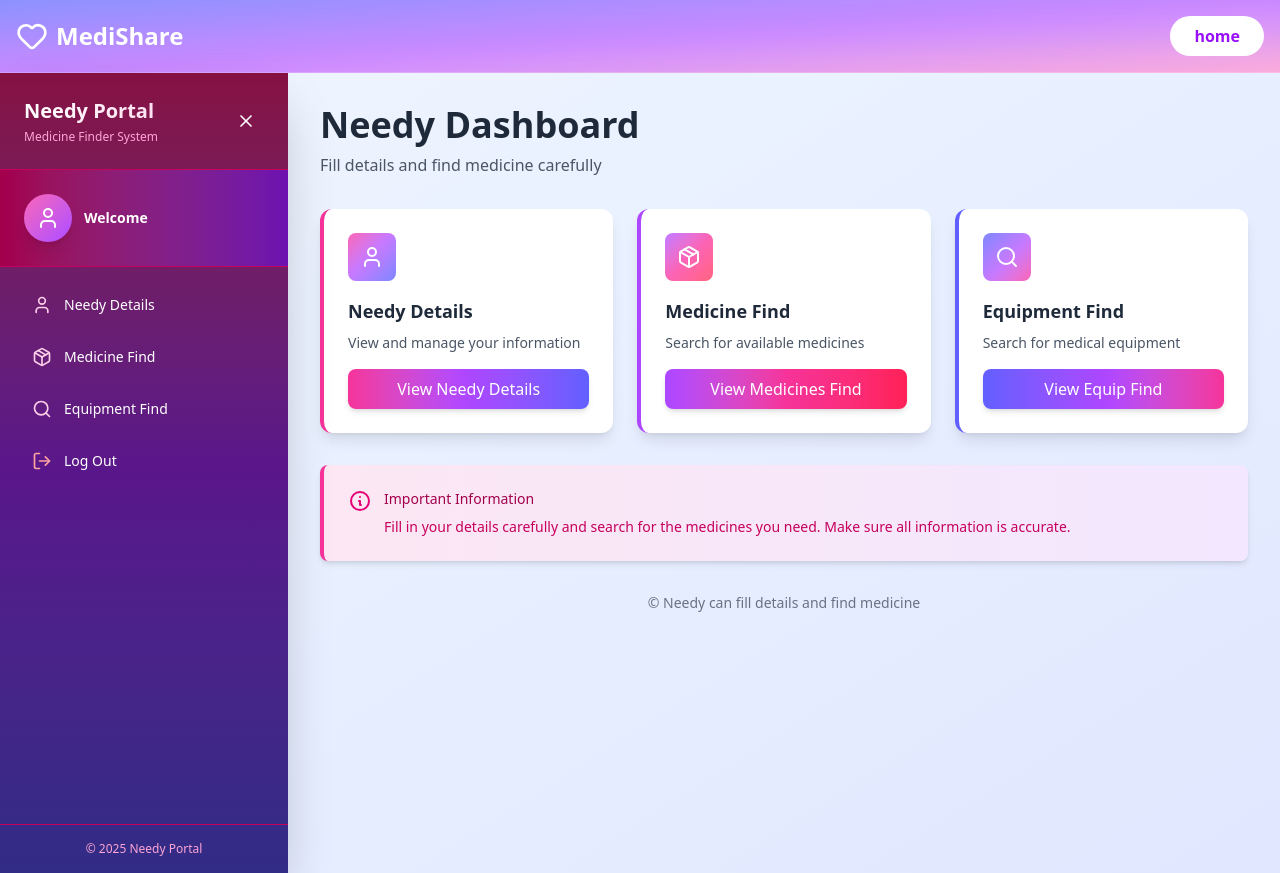
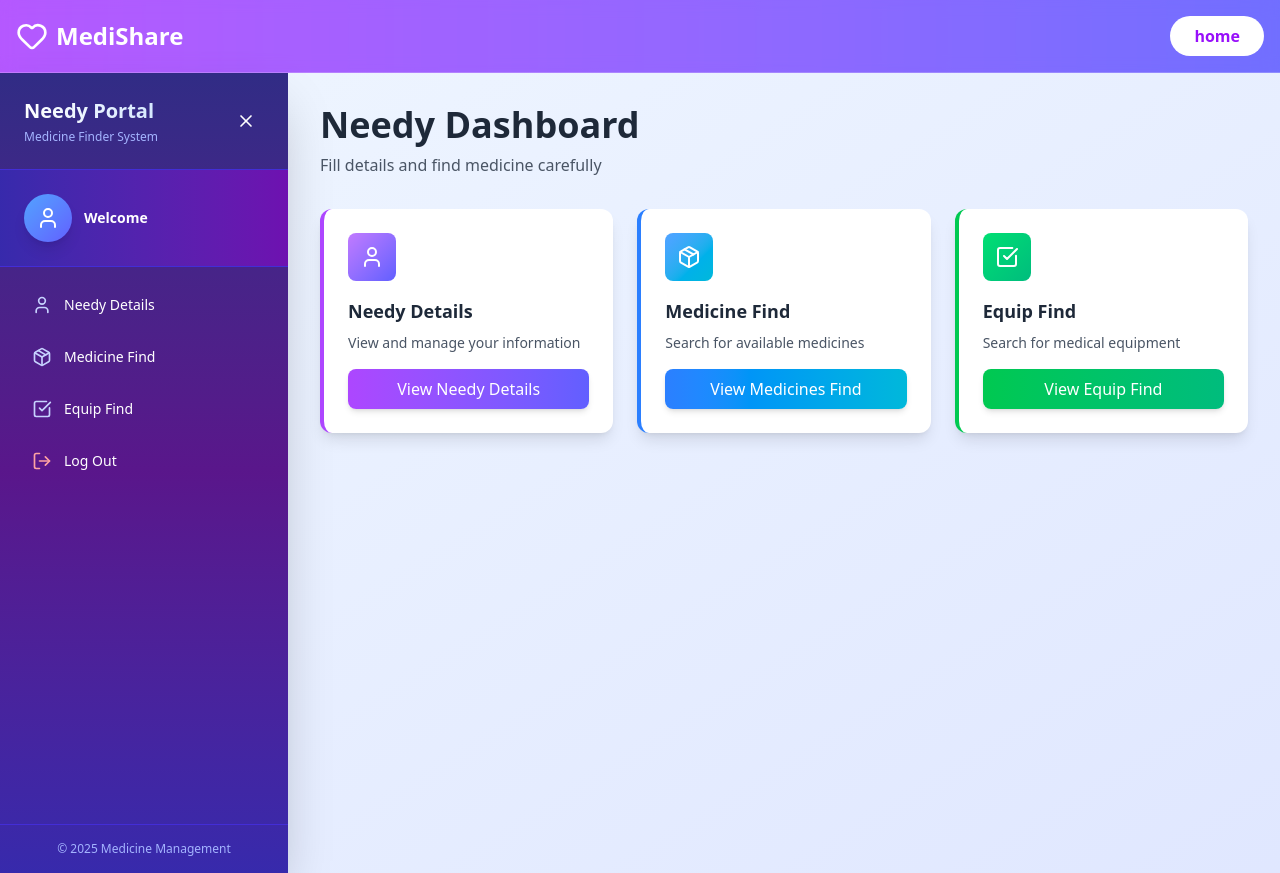
Before and after one commit to rohit-ai-available/medicare-frontend, a React (Vite) app: page /needy-navbar in a window 1280 px wide. Built offline with nearby package versions, Linux system fonts and the light colour scheme; sample sign-in values are in the browser's storage.

Commit message:
yes changed

```diff
--- a/src/NeedyDashboard.jsx
+++ b/src/NeedyDashboard.jsx
@@ -1,6 +1,6 @@
 import React from 'react';
 import { useNavigate } from 'react-router-dom';
-import { User, Package, CheckSquare, Lock, LogOut, Menu, X, Search } from 'lucide-react';
+import { User, Package, CheckSquare, Lock, LogOut, Menu, X } from 'lucide-react';
 import { useEffect, useState } from 'react';
 
 const NeedyDashboard = () => {
@@ -53,8 +53,8 @@ const NeedyDashboard = () => {
     },
     {
       id: 'todo-medicine',
-      title: 'Equipment Find',
-      icon: <Search className="w-5 h-5" />,
+      title: 'Equip Find',
+      icon: <CheckSquare className="w-5 h-5" />,
       onClick: handleTodoList
     },
     {
@@ -72,22 +72,22 @@ const NeedyDashboard = () => {
       <aside
         className={`${
           isSidebarOpen ? 'w-72' : 'w-20'
-        } bg-gradient-to-b from-pink-900 via-purple-900 to-indigo-900 text-white transition-all duration-300 ease-in-out shadow-2xl flex flex-col fixed md:relative h-screen z-50`}
+        } bg-gradient-to-b from-indigo-900 via-purple-900 to-indigo-800 text-white transition-all duration-300 ease-in-out shadow-2xl flex flex-col`}
       >
         {/* Sidebar Header */}
-        <div className="p-6 border-b border-pink-700">
+        <div className="p-6 border-b border-indigo-700">
           <div className="flex items-center justify-between">
             {isSidebarOpen && (
               <div className="flex-1">
-                <h2 className="text-xl font-bold bg-gradient-to-r from-white to-pink-200 bg-clip-text text-transparent">
+                <h2 className="text-xl font-bold bg-gradient-to-r from-white to-blue-200 bg-clip-text text-transparent">
                   Needy Portal
                 </h2>
-                <p className="text-xs text-pink-300 mt-1">Medicine Finder System</p>
+                <p className="text-xs text-indigo-300 mt-1">Medicine Finder System</p>
               </div>
             )}
             <button
               onClick={() => setIsSidebarOpen(!isSidebarOpen)}
-              className="p-2 rounded-lg hover:bg-pink-800 transition-colors"
+              className="p-2 rounded-lg hover:bg-indigo-800 transition-colors"
             >
               {isSidebarOpen ? <X className="w-5 h-5" /> : <Menu className="w-5 h-5" />}
             </button>
@@ -96,14 +96,14 @@ const NeedyDashboard = () => {
 
         {/* User Info */}
         {isSidebarOpen && (
-          <div className="p-6 bg-gradient-to-r from-pink-800 to-purple-800 border-b border-pink-700">
+          <div className="p-6 bg-gradient-to-r from-indigo-800 to-purple-800 border-b border-indigo-700">
             <div className="flex items-center space-x-3">
-              <div className="w-12 h-12 rounded-full bg-gradient-to-br from-pink-400 to-purple-500 flex items-center justify-center shadow-lg">
+              <div className="w-12 h-12 rounded-full bg-gradient-to-br from-blue-400 to-indigo-500 flex items-center justify-center shadow-lg">
                 <User className="w-6 h-6 text-white" />
               </div>
               <div className="flex-1 min-w-0">
                 <p className="text-sm font-semibold text-white truncate">Welcome</p>
-                <p className="text-xs text-pink-200 truncate">{email}</p>
+                <p className="text-xs text-indigo-200 truncate">{email}</p>
               </div>
             </div>
           </div>
@@ -121,11 +121,11 @@ const NeedyDashboard = () => {
                   } py-3 rounded-lg transition-all duration-200 group ${
                     item.isDanger
                       ? 'hover:bg-red-600 hover:shadow-lg hover:shadow-red-500/50'
-                      : 'hover:bg-pink-700 hover:shadow-lg hover:shadow-pink-500/50'
-                  }`}
+                      : 'hover:bg-indigo-700 hover:shadow-lg hover:shadow-indigo-500/50'
+                  } ${!isSidebarOpen && 'tooltip-container'}`}
                   title={!isSidebarOpen ? item.title : ''}
                 >
-                  <span className={item.isDanger ? 'text-red-300' : 'text-pink-200'}>
+                  <span className={item.isDanger ? 'text-red-300' : 'text-indigo-200'}>
                     {item.icon}
                   </span>
                   {isSidebarOpen && (
@@ -138,37 +138,20 @@ const NeedyDashboard = () => {
         </nav>
 
         {/* Footer */}
-        <div className="p-4 border-t border-pink-700">
+        <div className="p-4 border-t border-indigo-700">
           {isSidebarOpen && (
-            <p className="text-xs text-pink-300 text-center">
-              &copy; 2025 Needy Portal
+            <p className="text-xs text-indigo-300 text-center">
+              &copy; 2025 Medicine Management
             </p>
           )}
         </div>
       </aside>
-
-      {/* Overlay for mobile */}
-      {isSidebarOpen && (
-        <div
-          className="fixed inset-0 bg-black bg-opacity-50 z-40 md:hidden"
-          onClick={() => setIsSidebarOpen(false)}
-        />
-      )}
-
       {/* Main Content Area */}
-      <main className="flex-1 p-4 md:p-8 overflow-y-auto w-full md:w-auto">
-        {/* Mobile Menu Button */}
-        <button
-          onClick={() => setIsSidebarOpen(true)}
-          className="md:hidden fixed top-4 left-4 z-30 p-2 bg-gradient-to-br from-pink-500 to-purple-600 text-white rounded-lg shadow-lg"
-        >
-          <Menu className="w-6 h-6" />
-        </button>
-
-        <div className="max-w-6xl mx-auto mt-16 md:mt-0">
+      <main className="flex-1 p-8 overflow-y-auto">
+        <div className="max-w-6xl mx-auto">
           {/* Page Header */}
           <div className="mb-8">
-            <h1 className="text-3xl md:text-4xl font-bold text-gray-800 mb-2">
+            <h1 className="text-4xl font-bold text-gray-800 mb-2">
               Needy Dashboard
             </h1>
             <p className="text-gray-600">
@@ -177,11 +160,11 @@ const NeedyDashboard = () => {
           </div>
 
           {/* Quick Stats or Content Area */}
-          <div className="grid grid-cols-1 md:grid-cols-2 lg:grid-cols-3 gap-4 md:gap-6">
+          <div className="grid grid-cols-1 md:grid-cols-2 lg:grid-cols-3 gap-6">
             {/* Needy Details Card */}
-            <div className="bg-white rounded-xl shadow-lg hover:shadow-xl transition-all p-6 border-l-4 border-pink-500">
+            <div className="bg-white rounded-xl shadow-lg hover:shadow-xl transition-all p-6 border-l-4 border-purple-500">
               <div className="flex items-center justify-between mb-4">
-                <div className="w-12 h-12 rounded-lg bg-gradient-to-br from-pink-400 via-purple-400 to-indigo-400 flex items-center justify-center">
+                <div className="w-12 h-12 rounded-lg bg-gradient-to-br from-purple-400 to-indigo-500 flex items-center justify-center">
                   <User className="w-6 h-6 text-white" />
                 </div>
               </div>
@@ -189,16 +172,16 @@ const NeedyDashboard = () => {
               <p className="text-sm text-gray-600 mb-4">View and manage your information</p>
               <button
                 onClick={handleDonorDetails}
-                className="w-full bg-gradient-to-r from-pink-500 via-purple-500 to-indigo-500 hover:from-pink-600 hover:via-purple-600 hover:to-indigo-600 text-white py-2 px-4 rounded-lg transition-all font-medium shadow-md"
+                className="w-full bg-gradient-to-r from-purple-500 to-indigo-500 hover:from-purple-600 hover:to-indigo-600 text-white py-2 px-4 rounded-lg transition-all font-medium shadow-md"
               >
                 View Needy Details
               </button>
             </div>
 
             {/* Medicine Find Card */}
-            <div className="bg-white rounded-xl shadow-lg hover:shadow-xl transition-all p-6 border-l-4 border-purple-500">
+            <div className="bg-white rounded-xl shadow-lg hover:shadow-xl transition-all p-6 border-l-4 border-blue-500">
               <div className="flex items-center justify-between mb-4">
-                <div className="w-12 h-12 rounded-lg bg-gradient-to-br from-purple-400 via-pink-400 to-rose-400 flex items-center justify-center">
+                <div className="w-12 h-12 rounded-lg bg-gradient-to-br from-blue-400 to-cyan-500 flex items-center justify-center">
                   <Package className="w-6 h-6 text-white" />
                 </div>
               </div>
@@ -206,50 +189,28 @@ const NeedyDashboard = () => {
               <p className="text-sm text-gray-600 mb-4">Search for available medicines</p>
               <button
                 onClick={handleMedicineAvailable}
-                className="w-full bg-gradient-to-r from-purple-500 via-pink-500 to-rose-500 hover:from-purple-600 hover:via-pink-600 hover:to-rose-600 text-white py-2 px-4 rounded-lg transition-all font-medium shadow-md"
+                className="w-full bg-gradient-to-r from-blue-500 to-cyan-500 hover:from-blue-600 hover:to-cyan-600 text-white py-2 px-4 rounded-lg transition-all font-medium shadow-md"
               >
                 View Medicines Find
               </button>
             </div>
 
-            {/* Equipment Find Card */}
-            <div className="bg-white rounded-xl shadow-lg hover:shadow-xl transition-all p-6 border-l-4 border-indigo-500">
+            {/* Equip Find Card */}
+            <div className="bg-white rounded-xl shadow-lg hover:shadow-xl transition-all p-6 border-l-4 border-green-500">
               <div className="flex items-center justify-between mb-4">
-                <div className="w-12 h-12 rounded-lg bg-gradient-to-br from-indigo-400 via-purple-400 to-pink-400 flex items-center justify-center">
-                  <Search className="w-6 h-6 text-white" />
+                <div className="w-12 h-12 rounded-lg bg-gradient-to-br from-green-400 to-emerald-500 flex items-center justify-center">
+                  <CheckSquare className="w-6 h-6 text-white" />
                 </div>
               </div>
-              <h3 className="text-lg font-semibold text-gray-800 mb-2">Equipment Find</h3>
+              <h3 className="text-lg font-semibold text-gray-800 mb-2">Equip Find</h3>
               <p className="text-sm text-gray-600 mb-4">Search for medical equipment</p>
               <button
                 onClick={handleTodoList}
-                className="w-full bg-gradient-to-r from-indigo-500 via-purple-500 to-pink-500 hover:from-indigo-600 hover:via-purple-600 hover:to-pink-600 text-white py-2 px-4 rounded-lg transition-all font-medium shadow-md"
+                className="w-full bg-gradient-to-r from-green-500 to-emerald-500 hover:from-green-600 hover:to-emerald-600 text-white py-2 px-4 rounded-lg transition-all font-medium shadow-md"
               >
                 View Equip Find
               </button>
             </div>
-          </div>
-
-          {/* Info Banner */}
-          <div className="mt-8 bg-gradient-to-r from-pink-100 to-purple-100 border-l-4 border-pink-500 p-6 rounded-lg shadow-md">
-            <div className="flex items-start">
-              <div className="flex-shrink-0">
-                <svg className="h-6 w-6 text-pink-600" fill="none" viewBox="0 0 24 24" stroke="currentColor">
-                  <path strokeLinecap="round" strokeLinejoin="round" strokeWidth={2} d="M13 16h-1v-4h-1m1-4h.01M21 12a9 9 0 11-18 0 9 9 0 0118 0z" />
-                </svg>
-              </div>
-              <div className="ml-3">
-                <h3 className="text-sm font-medium text-pink-800">Important Information</h3>
-                <p className="mt-2 text-sm text-pink-700">
-                  Fill in your details carefully and search for the medicines you need. Make sure all information is accurate.
-                </p>
-              </div>
-            </div>
-          </div>
-
-          {/* Footer */}
-          <div className="text-center mt-8 text-gray-500">
-            <p className="text-sm">&copy; Needy can fill details and find medicine</p>
           </div>
         </div>
       </main>
--- a/src/NeedyNavbar.jsx
+++ b/src/NeedyNavbar.jsx
@@ -10,7 +10,7 @@ export default function MedicineDonationNavbar({}) {
 
   return (
     <>
-    <div className='bg-gradient-to-br from-indigo-400 via-purple-400 to-pink-300'>
+    <div className=' bg-gradient-to-r from-purple-500 to-indigo-500'>
       <header className="bg-white/10 backdrop-blur-sm border-b border-white/20">
         <div className="container mx-auto px-4 py-4">
           <div className="flex items-center justify-between">
```
Also changed, not shown: 5 other files (tests, documents, lock files or other folders).
